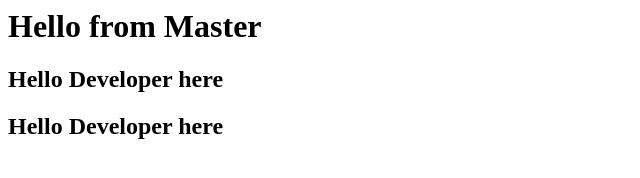
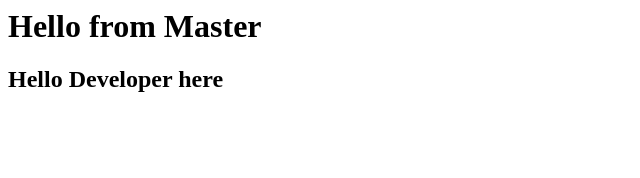
Before and after one commit to ssaumyaa7/automation, a plain HTML site: page index.html in a window 1280 px wide. Shown: the whole page, without its empty margins (0-640 px from the left). Drawn offline with Linux system fonts and the light colour scheme.

Commit message:
secondcommit

```diff
--- a/index.html
+++ b/index.html
@@ -7,5 +7,3 @@
 
 	</body>
 	</html>
-
-Hello Developer here
```
